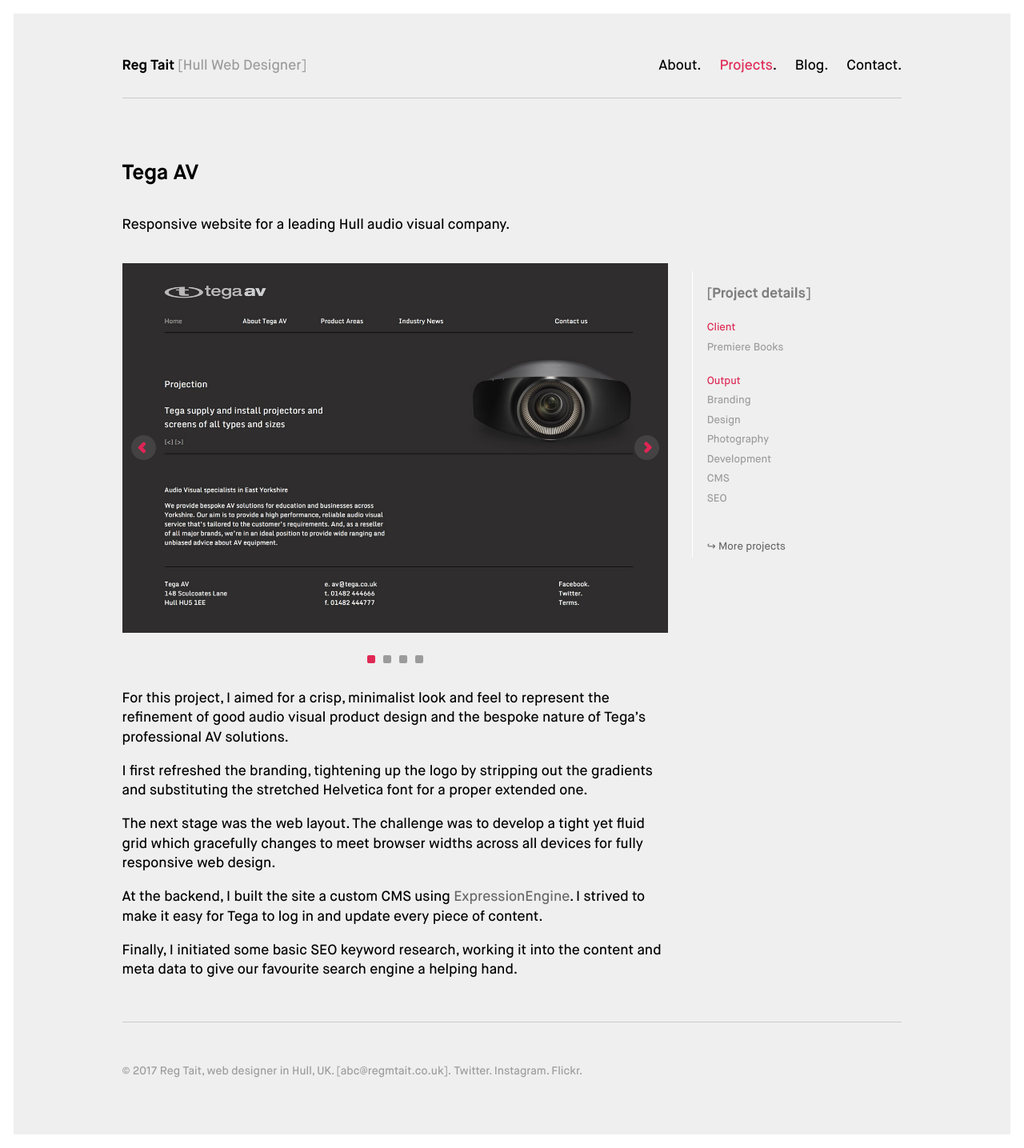
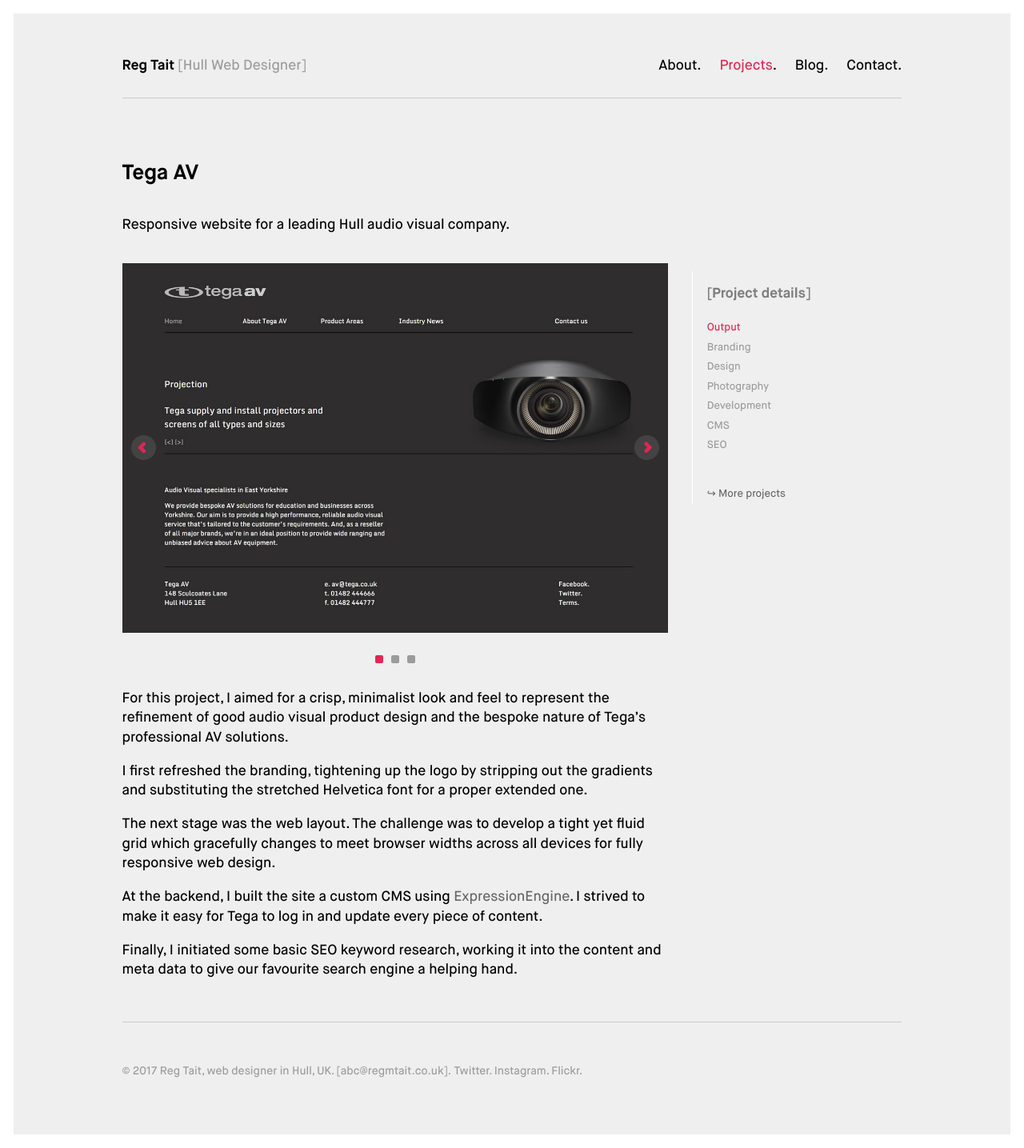
Before and after one commit to regmtait/regmtait.co.uk, a Jekyll site: the page built from _projects/tega-av.md, in a window 1280 px wide. Shown: the whole page at 80% size. Built offline with Jekyll 4.4.1, drawn with Linux system fonts in a browser that asks for light colours.

Commit message:
Content edit

```diff
--- a/_projects/tega-av.md
+++ b/_projects/tega-av.md
@@ -8,8 +8,6 @@
 description: Responsive web design and development for leading Hull Audio Visual company.
 excerpt: Responsive website for a leading Hull audio visual company
 
-client:
-- Premiere Books
 
 tasks:
 - Branding
```
Also changed, not shown: other parts of _projects/tega-av.md (+0 -3 lines).
